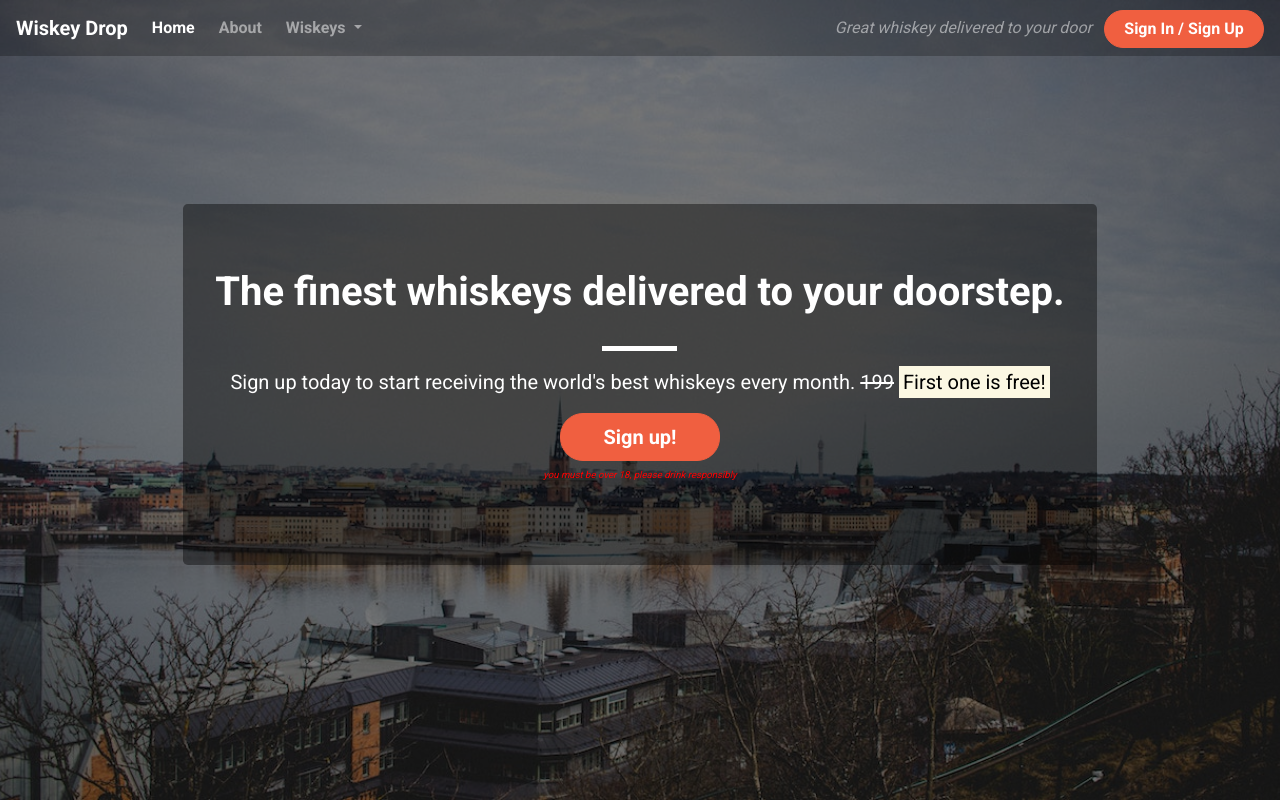
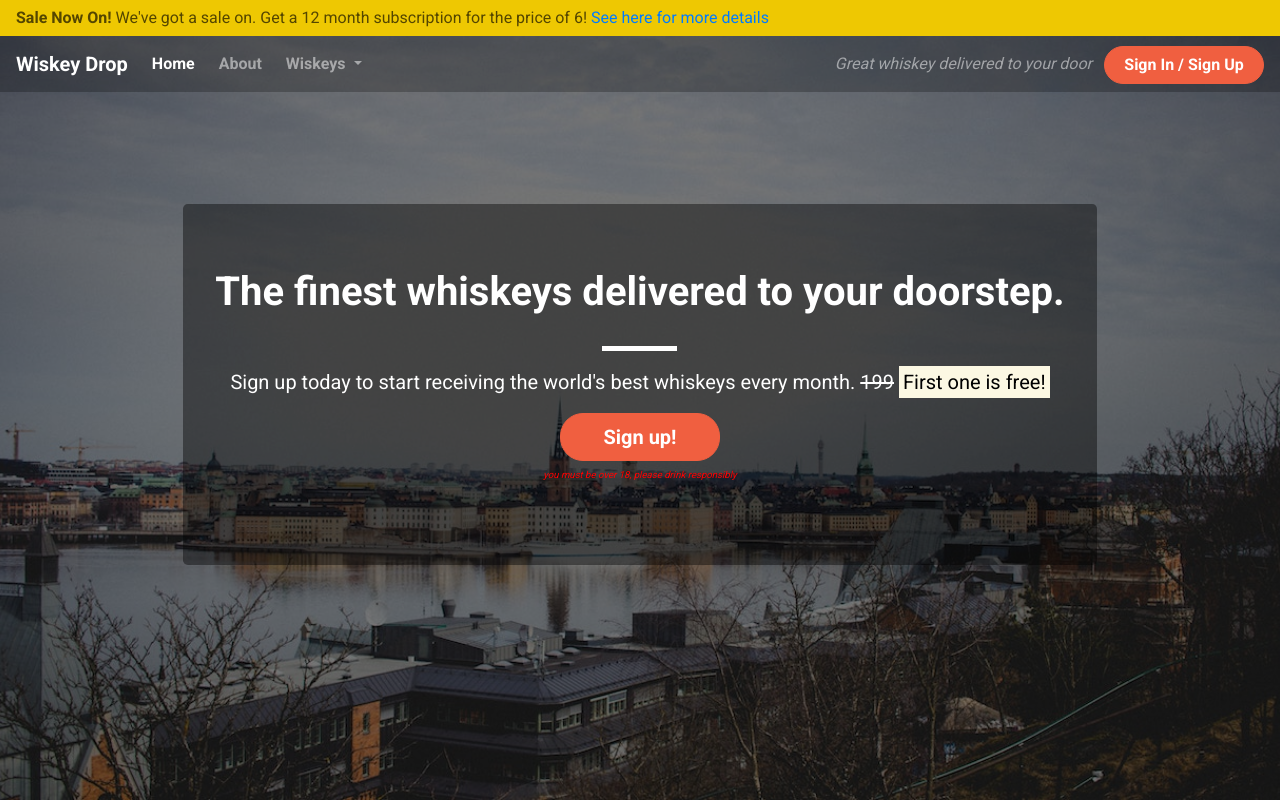
Before and after one commit to Myekman/bootstrap, a plain HTML site: page index.html in a window 1280 px wide. Shown: the top 802 px of the page. Drawn offline with nearby package versions, Linux system fonts and the light colour scheme.

Commit message:
add style to alert

```diff
--- a/css/style.css
+++ b/css/style.css
@@ -2,7 +2,20 @@ body {
     font-family: 'Roboto', sans-serif;
 }
 
-.alert-container {}
+.alert-container .col-12 {
+    padding-left: 0;
+    padding-right: 0;
+}
+
+.site-wide-alert {
+    color: #544600;
+    background-color: #eec802;
+    border-color: #eec802;
+    padding: 5px 15px;
+    margin-bottom: 0;
+    border: 1px solid transparent;
+    border-radius: 0;
+}
 
 .opaque-overlay {
     position: absolute;
--- a/index.html
+++ b/index.html
@@ -14,6 +14,15 @@
 
 <body>
     <div class="container-fluid navalert-container">
+        <div class="container-fluid alert-container">
+            <div class="row d-none d-sm-block">
+                <div class="col-12">
+                    <div class="site-wide-alert alert-warning">
+                        <strong>Sale Now On!</strong> We've got a sale on. Get a 12 month subscription for the price of 6! <a href="">See here for more details</a>
+                    </div>
+                </div>
+            </div>
+        </div>
         <nav class="navbar navbar-dark navbar-expand-sm">
             <a href="/" class="navbar-brand">Wiskey Drop</a>
 
```
